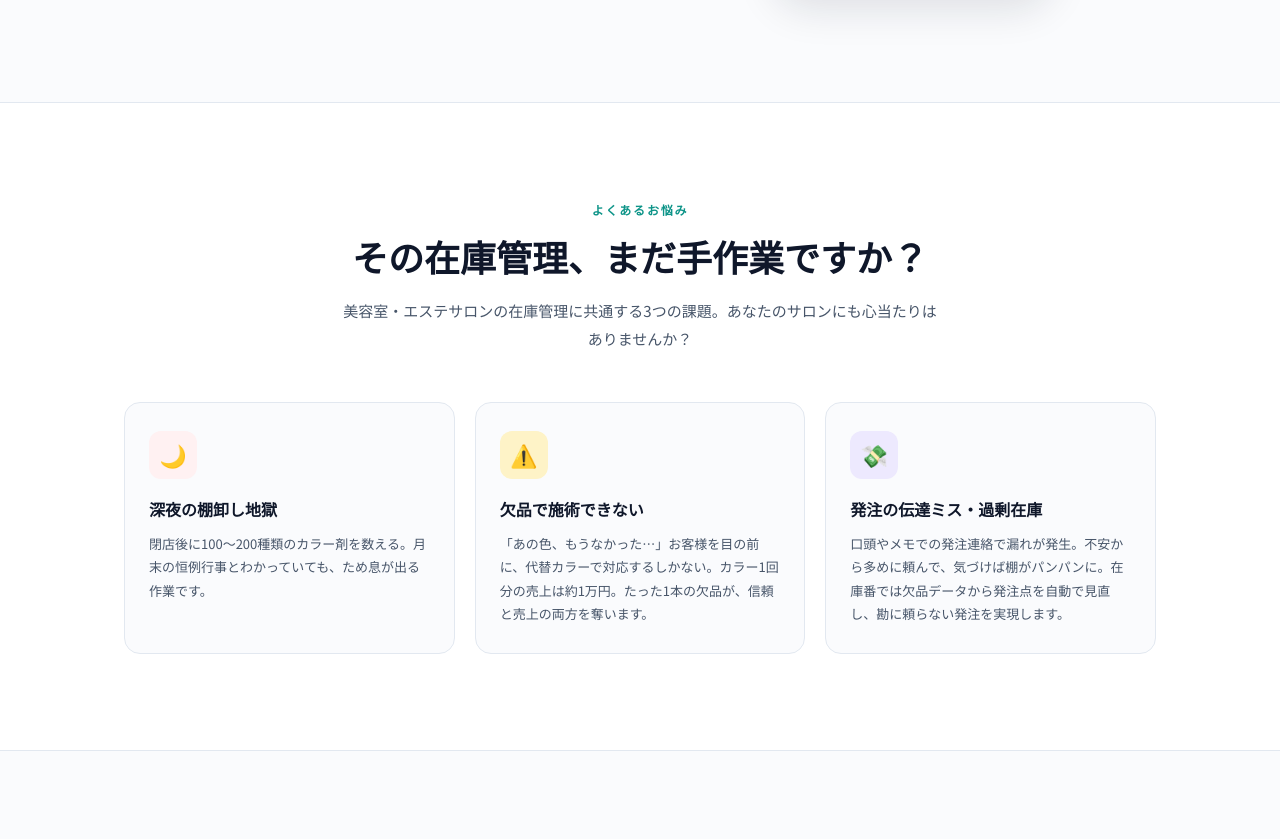
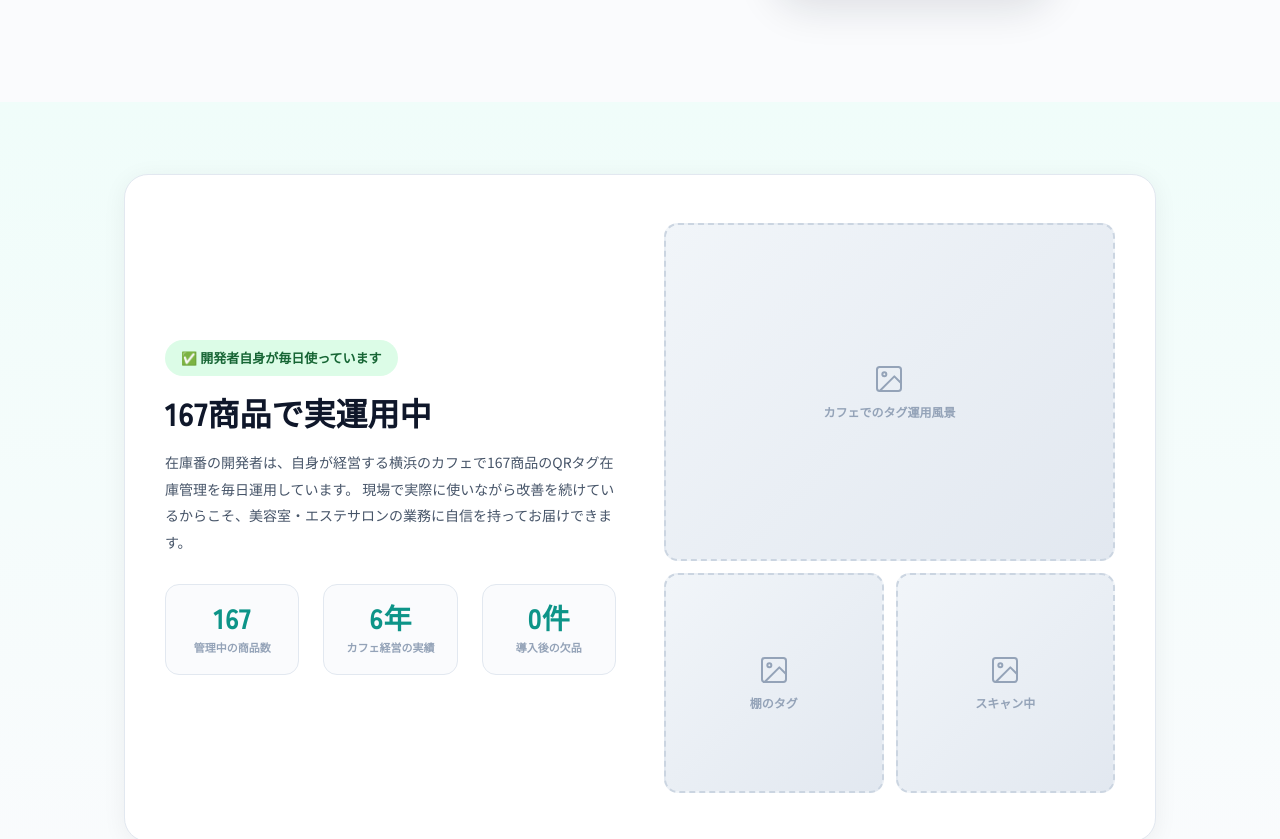
Before and after one commit to jsksrank/qr-order-demo, a Next.js app: page / in a window 1280 px wide. Shown: the part 627-1466 px from the top of the page. Built offline with nearby package versions, Linux system fonts and the light colour scheme.

Commit message:
Update LandingPage.jsx

```diff
--- a/components/LandingPage.jsx
+++ b/components/LandingPage.jsx
@@ -1,5 +1,5 @@
 "use client";
-import { useEffect, useRef } from "react";
+import { useEffect, useRef, useState } from "react";
 import "../app/landing.css";
 
 // ── Scroll Animation Hook ──
@@ -20,6 +20,34 @@ function useScrollReveal() {
   return ref;
 }
 
+// ── Countdown Hook ──
+function useCountdown() {
+  const [days, setDays] = useState(null);
+  useEffect(() => {
+    const deadline = new Date("2026-03-31T23:59:59+09:00");
+    const calc = () => {
+      const now = new Date();
+      const diff = deadline - now;
+      if (diff <= 0) return 0;
+      return Math.ceil(diff / (1000 * 60 * 60 * 24));
+    };
+    setDays(calc());
+    const timer = setInterval(() => setDays(calc()), 60000);
+    return () => clearInterval(timer);
+  }, []);
+  return days;
+}
+
+// ── DM Detection Hook ──
+function useFromDM() {
+  const [fromDM, setFromDM] = useState(false);
+  useEffect(() => {
+    const params = new URLSearchParams(window.location.search);
+    if (params.get("from") === "dm") setFromDM(true);
+  }, []);
+  return fromDM;
+}
+
 // ── FAQ Item ──
 function FaqItem({ q, a }) {
   const handleClick = (e) => {
@@ -36,9 +64,27 @@ function FaqItem({ q, a }) {
   );
 }
 
+// ── Photo Placeholder ──
+function PhotoPlaceholder({ label, aspect, className }) {
+  return (
+    <div className={`photo-placeholder ${className || ""}`} style={{ aspectRatio: aspect || "4/3" }}>
+      <div className="photo-placeholder-inner">
+        <svg width="32" height="32" viewBox="0 0 24 24" fill="none" stroke="#94a3b8" strokeWidth="1.5" strokeLinecap="round" strokeLinejoin="round">
+          <rect x="3" y="3" width="18" height="18" rx="2" ry="2" />
+          <circle cx="8.5" cy="8.5" r="1.5" />
+          <polyline points="21 15 16 10 5 21" />
+        </svg>
+        <span className="photo-placeholder-label">{label || "写真準備中"}</span>
+      </div>
+    </div>
+  );
+}
+
 // ── Main Component ──
 export default function LandingPage() {
   const rootRef = useScrollReveal();
+  const daysLeft = useCountdown();
+  const fromDM = useFromDM();
 
   useEffect(() => {
     const onScroll = () => {
@@ -61,6 +107,16 @@ export default function LandingPage() {
 
   return (
     <div ref={rootRef}>
+
+      {/* ═══ DM Welcome Banner ═══ */}
+      {fromDM && (
+        <div className="dm-banner">
+          <div className="dm-banner-inner">
+            <span className="dm-banner-icon">📮</span>
+            <span className="dm-banner-text">DMをお読みいただきありがとうございます！このページから無料でお試しいただけます。</span>
+          </div>
+        </div>
+      )}
 
       {/* ═══ Navigation ═══ */}
       <nav className="lp-nav" id="lp-nav">
@@ -108,7 +164,13 @@ export default function LandingPage() {
               <a href={APP_URL} className="btn-primary">無料で始める →</a>
               <a href="#how" className="btn-secondary">仕組みを見る</a>
             </div>
-            <p className="hero-note">※ クレジットカード不要・3/31まで限定で完全無料</p>
+            {daysLeft !== null && daysLeft > 0 ? (
+              <p className="hero-note hero-note-countdown">
+                ※ クレジットカード不要 ·<span className="countdown-highlight"> 無料キャンペーン終了まであと{daysLeft}日</span>
+              </p>
+            ) : (
+              <p className="hero-note">※ クレジットカード不要・3/31まで限定で完全無料</p>
+            )}
           </div>
           <div className="hero-visual">
             <div className="hero-phone">
@@ -143,6 +205,45 @@ export default function LandingPage() {
             <div className="hero-float-tag">
               <span className="tag-icon">🏷️</span>
               <span className="tag-text">タグを商品にかけるだけ！</span>
+            </div>
+          </div>
+        </div>
+      </section>
+
+      {/* ═══ Social Proof ═══ */}
+      <section className="section social-proof">
+        <div className="container">
+          <div className="proof-card anim">
+            <div className="proof-content">
+              <div className="proof-badge-row">
+                <span className="proof-badge">✅ 開発者自身が毎日使っています</span>
+              </div>
+              <h2 className="proof-title">167商品で実運用中</h2>
+              <p className="proof-desc">
+                在庫番の開発者は、自身が経営する横浜のカフェで167商品のQRタグ在庫管理を毎日運用しています。
+                現場で実際に使いながら改善を続けているからこそ、美容室・エステサロンの業務に自信を持ってお届けできます。
+              </p>
+              <div className="proof-stats">
+                <div className="proof-stat">
+                  <span className="proof-stat-num">167</span>
+                  <span className="proof-stat-label">管理中の商品数</span>
+                </div>
+                <div className="proof-stat">
+                  <span className="proof-stat-num">6年</span>
+                  <span className="proof-stat-label">カフェ経営の実績</span>
+                </div>
+                <div className="proof-stat">
+                  <span className="proof-stat-num">0件</span>
+                  <span className="proof-stat-label">導入後の欠品</span>
+                </div>
+              </div>
+            </div>
+            <div className="proof-photos">
+              <PhotoPlaceholder label="カフェでのタグ運用風景" aspect="4/3" className="proof-photo-main" />
+              <div className="proof-photos-sub">
+                <PhotoPlaceholder label="棚のタグ" aspect="1/1" />
+                <PhotoPlaceholder label="スキャン中" aspect="1/1" />
+              </div>
             </div>
           </div>
         </div>
@@ -194,6 +295,12 @@ export default function LandingPage() {
               </div>
             ))}
           </div>
+          {/* ★ How it works — photo placeholders */}
+          <div className="how-photos anim">
+            <PhotoPlaceholder label="① タグをゴム紐で商品に付ける" aspect="16/10" />
+            <PhotoPlaceholder label="② タグを外してカゴに集める" aspect="16/10" />
+            <PhotoPlaceholder label="③ スマホでまとめてスキャン" aspect="16/10" />
+          </div>
         </div>
       </section>
 
@@ -222,6 +329,28 @@ export default function LandingPage() {
                 </div>
               </div>
             ))}
+          </div>
+        </div>
+      </section>
+
+      {/* ═══ Tag Close-up ═══ */}
+      <section className="section tag-closeup">
+        <div className="container">
+          <div className="tag-closeup-inner anim">
+            <div className="tag-closeup-text">
+              <span className="section-label">QRタグ</span>
+              <h2 className="section-title">小さなタグが、在庫管理を変える</h2>
+              <p className="section-desc">耐水性のユポ紙（3cm×5.5cm）にQRコードを印刷。ゴム紐付きで、どんな形状のボトルやチューブにも取り付けられます。</p>
+              <ul className="tag-specs">
+                <li><span className="tag-spec-icon">💧</span>耐水性ユポ紙（選挙投票用紙と同素材）</li>
+                <li><span className="tag-spec-icon">📐</span>3cm × 5.5cm のコンパクトサイズ</li>
+                <li><span className="tag-spec-icon">🔗</span>ゴム紐付き — ボトルにかけるだけ</li>
+                <li><span className="tag-spec-icon">📦</span>登録プランに応じた枚数を郵送</li>
+              </ul>
+            </div>
+            <div className="tag-closeup-photo">
+              <PhotoPlaceholder label="QRタグの実物写真" aspect="4/3" />
+            </div>
           </div>
         </div>
       </section>
@@ -300,10 +429,14 @@ export default function LandingPage() {
             <span className="section-label">料金プラン</span>
             <h2 className="section-title">まずは無料で、試してみてください</h2>
             <p className="section-desc">3/31までの登録でクレジットカード不要、30商品まで無料でお使いいただけます。商品数が増えたらアプリ内でいつでもアップグレードできます。</p>
-            {/* ★ 3/31期間限定バッジ（完全静的 = ハイドレーションエラーなし） */}
+            {/* ★ Countdown badge */}
             <div className="campaign-badge">
               <span className="campaign-badge-dot" />
-              <span className="campaign-badge-text">🎉 3/31までの登録で、エントリープランがずっと無料！</span>
+              {daysLeft !== null && daysLeft > 0 ? (
+                <span className="campaign-badge-text">🎉 無料キャンペーン終了まであと<strong className="countdown-days">{daysLeft}日</strong>！エントリープランがずっと無料</span>
+              ) : (
+                <span className="campaign-badge-text">🎉 3/31までの登録で、エントリープランがずっと無料！</span>
+              )}
             </div>
           </div>
 
@@ -410,7 +543,11 @@ export default function LandingPage() {
         <div className="container">
           <div className="anim">
             <h2 className="cta-title">棚卸しのない日常を、<br />今日から始めよう</h2>
-            <p className="cta-desc">3/31までの登録でエントリープラン（30商品）が無料。クレジットカードの登録も不要です。</p>
+            {daysLeft !== null && daysLeft > 0 ? (
+              <p className="cta-desc">無料キャンペーン終了まであと<strong>{daysLeft}日</strong>。エントリープラン（30商品）が永久無料。クレジットカードの登録も不要です。</p>
+            ) : (
+              <p className="cta-desc">3/31までの登録でエントリープラン（30商品）が無料。クレジットカードの登録も不要です。</p>
+            )}
             <a href={APP_URL} className="btn-cta-white">無料アカウントを作成 →</a>
             <p className="cta-sub">※ 30秒で登録完了。いつでも解約可能。</p>
           </div>
@@ -455,6 +592,7 @@ export default function LandingPage() {
             <li><a href="#faq">FAQ</a></li>
             <li><a href="#contact">お問い合わせ</a></li>
             <li><a href="/legal">運営者情報</a></li>
+            <li><a href="/guide">ご利用ガイド</a></li>
           </ul>
           <div className="footer-trademark">※ QRコードは株式会社デンソーウェーブの登録商標です。</div>
           <div className="footer-copy">© 2026 株式会社コクシ・ムソー / 在庫番（zaiko-ban.com）</div>
```
